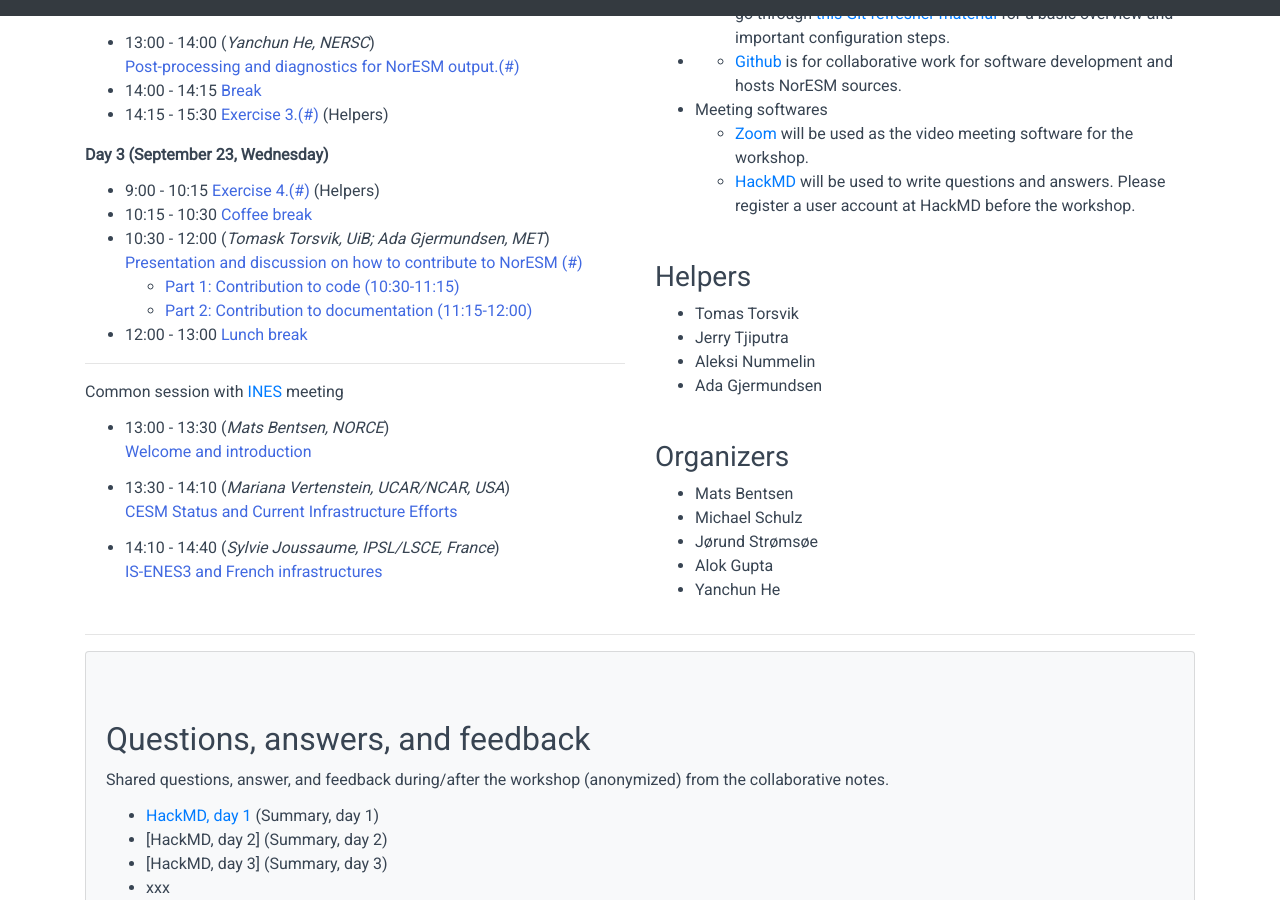
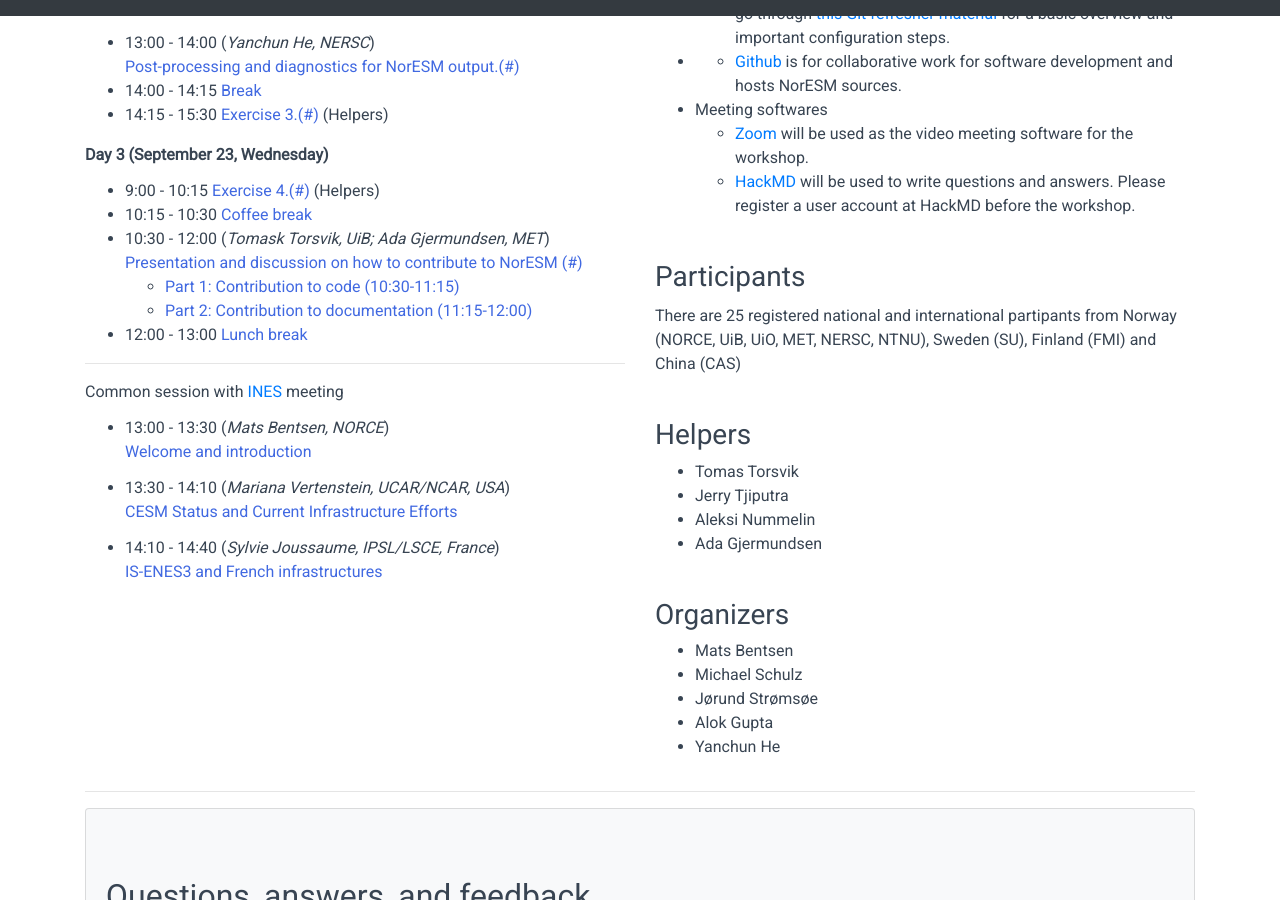
Before and after one commit to hsode/INES_workshop_2020, a Jekyll site: the page built from index.md, in a window 1280 px wide and 900 px high, scrolled down 1174 px. Built offline with Jekyll 4.4.1, drawn with Linux system fonts in a browser that asks for light colours; comment, search, counter and statistics services are not loaded.

Commit message:
add participants

```diff
--- a/right_column.md
+++ b/right_column.md
@@ -52,6 +52,9 @@ Also introduce the best practices and tools to contribute the development of doc
     * [Zoom](https://zoom.us/) will be used as the video meeting software for the workshop.
     * [HackMD](https://hackmd.io) will be used to write questions and answers. Please register a user account at HackMD before the workshop.
 
+### Participants
+There are 25 registered national and international partipants from Norway (NORCE, UiB, UiO, MET, NERSC, NTNU), Sweden (SU), Finland (FMI) and China (CAS)
+
 ### Helpers
 - Tomas Torsvik
 - Jerry Tjiputra
```
